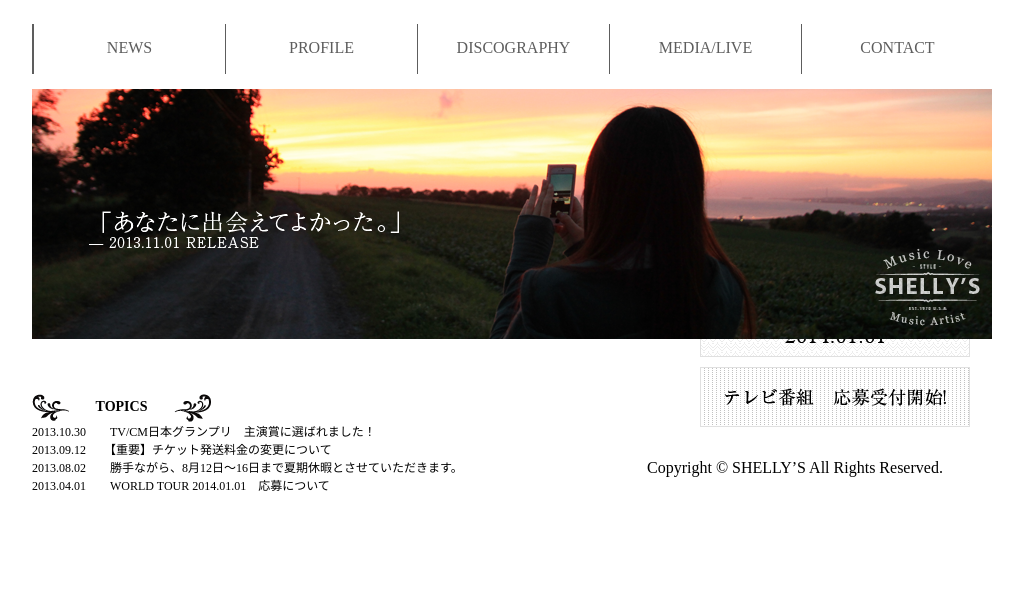
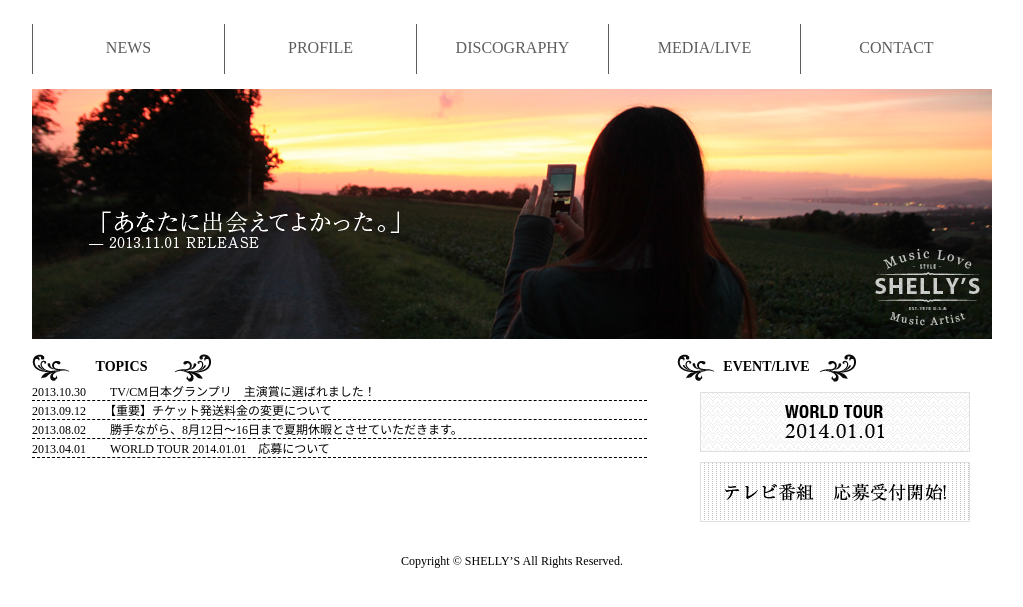
Before and after one commit to c-country/PEAKPINE, a plain HTML site: page lesson2_1.html in a window 1280 px wide. Shown: the part 141-748 px from the top of the page, without its empty margins (128-1151 px from the left). Drawn offline with Linux system fonts and the light colour scheme.

Commit message:
lesson2：カラムレイアウト②

```diff
--- a/lesson2_1.html
+++ b/lesson2_1.html
@@ -33,11 +33,6 @@ ul#navigation{
     height: 50px;
     margin-top: 30px;
     margin-bottom: 15px;
-    color: #5d5d5d;
-    float: left;
-    text-align: center;
-    border-left: 1px solid #5d5d5d;
-    list-style: none;
 }
 ul#navigation li {
 	width:191px;
@@ -72,7 +67,7 @@ a:hover{
 #news{
     width: 615px;
     height: 200px;
-    margin-top: 150px;
+    margin-top: 15px;
     float: left;
 }
 h3{
@@ -86,7 +81,8 @@ h3{
 }
 p.newsText{
     font-size: 12px;
-    border-bottom: 10px 0;
+    border-bottom: 1px dashed #000;
+    padding 10px 0;
 
 }
 #event{
@@ -95,13 +91,14 @@ p.newsText{
     margin-left: 30px;
     margin-top: 15px;
     float: left;
+
 }
 #photo{
     width: 270px;
     height: 60px;
     margin: 10px auto;
 }
-#footer{
+footer{
     font-size: 12px;
     text-align: center;
 }
```
